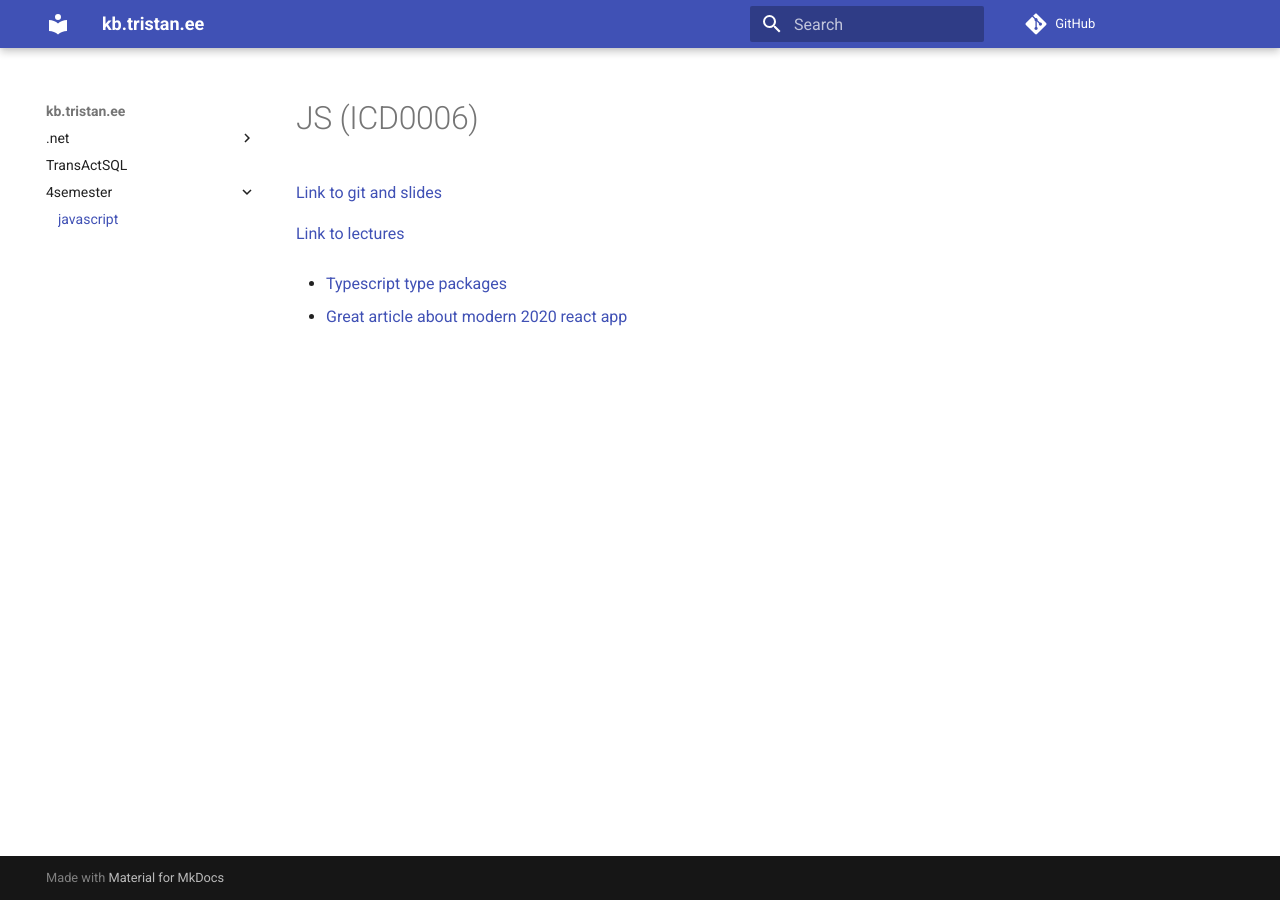
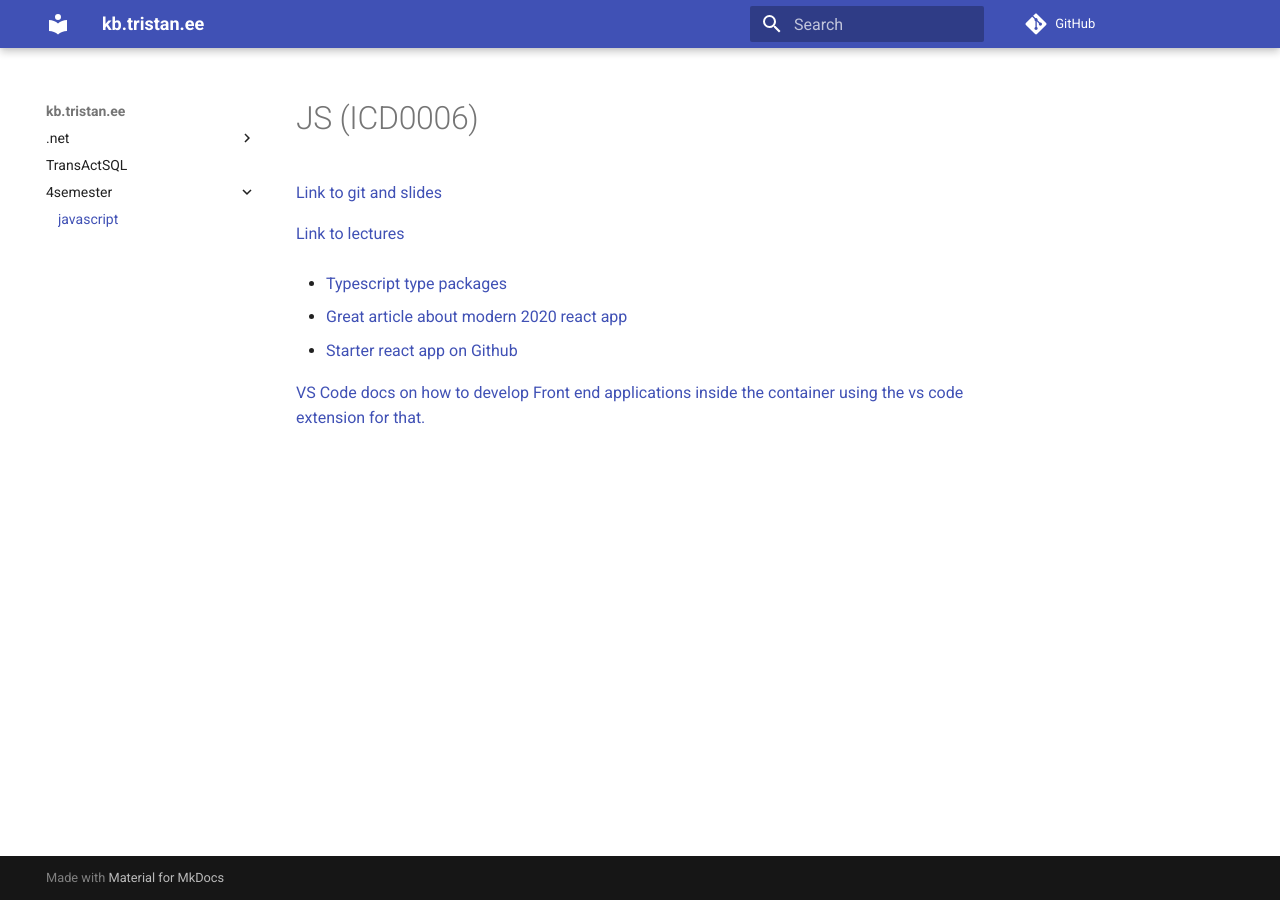
Before and after one commit to tristankrass/docs.tristan.ee, an MkDocs documentation site: the page built from docs/4semester/javascript.md, in a window 1280 px wide. Built offline with MkDocs 1.6.1 and Material for MkDocs 9.7.7, drawn with Linux system fonts in a browser that asks for light colours; comment, search, counter and statistics services are not loaded.

Commit message:
added useful links

```diff
--- a/docs/4semester/javascript.md
+++ b/docs/4semester/javascript.md
@@ -8,3 +8,7 @@
 - [Typescript type packages](https://microsoft.github.io/TypeSearch/)
 
 - [Great article about modern 2020 react app](https://medium.com/@sidetrade_labs/modern-2020-react-stack-or-how-we-switched-away-from-angular-a9efb65d51e5)
+- [Starter react app on Github](https://github.com/sidetrade-labs/react-redux-typescript/blob/master/src/config/axios.ts)
+
+[VS Code docs on how to develop Front end applications inside the container using the
+vs code extension for that.](https://code.visualstudio.com/docs/remote/containers)
```
Also changed, not shown: docs/distibuted_systems.md (+3 -0 lines).
